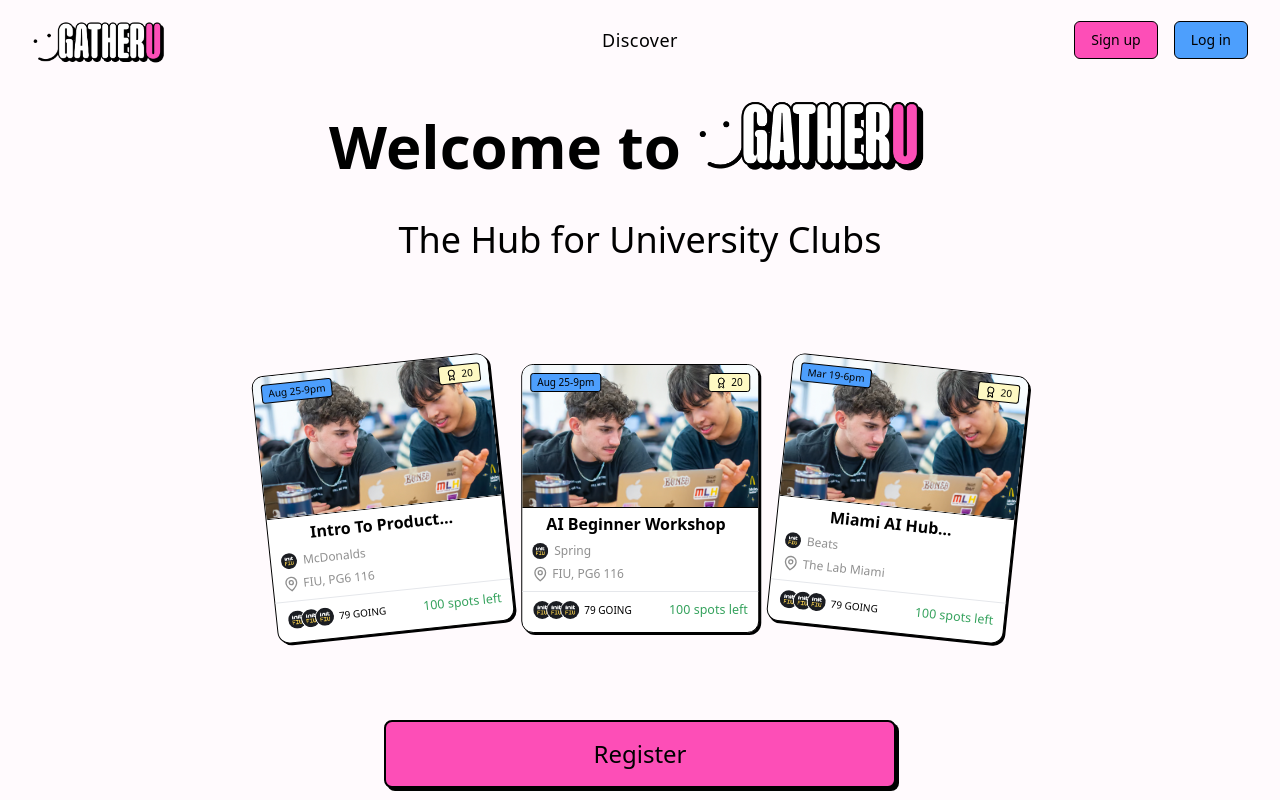
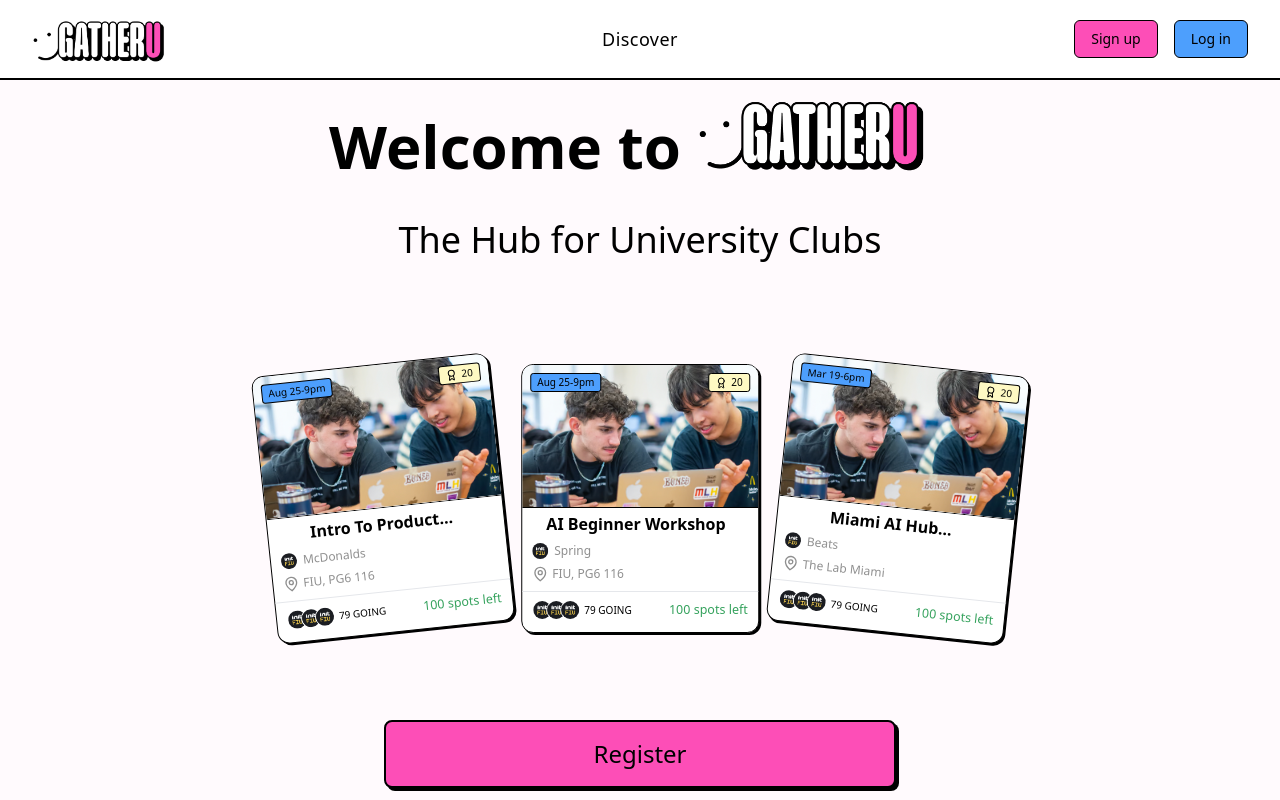
Before and after one commit to hpitta26/club-event-hub, a React (Vite) app in the folder frontend/: page / in a window 1280 px wide. Shown: the top 800 px of the page. Built offline with nearby package versions, Linux system fonts and the light colour scheme; no server answers.

Commit message:
fixed styling for navbar

```diff
--- a/frontend/src/components/navbars/LoggedOutNavbar.jsx
+++ b/frontend/src/components/navbars/LoggedOutNavbar.jsx
@@ -43,7 +43,7 @@ const LoggedOutNavbar = () => {
   }, []);
 
   return (
-    <nav className="fixed w-full h-20 bg-[#FFFAFD] z-40 text-color-black">
+    <nav className="fixed w-full h-20 bg-white z-40 text-color-black border-b-2 border-b-black border-solid">
       <div className="relative flex items-center h-full px-4 md:px-8">
         {/* Left section */}
         <div className="flex-1 flex items-center">
```
